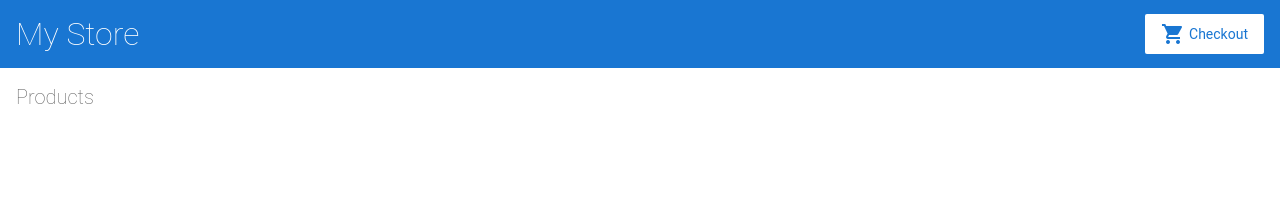
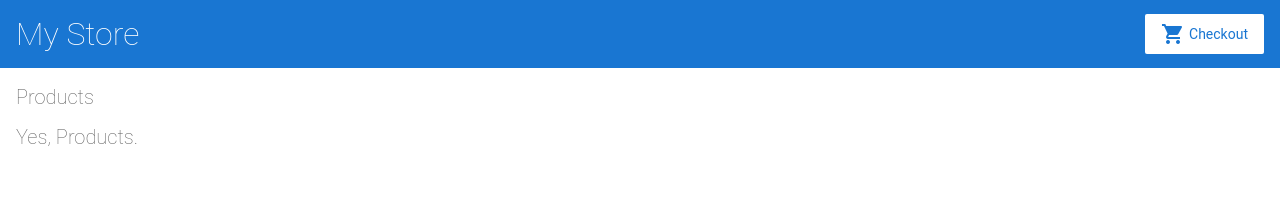
Before and after one commit to camelCaseGuy/angular-first-demo, an Angular app: page / in a window 1280 px wide. Shown: the top 215 px of the page. Built offline with nearby package versions, Linux system fonts and the light colour scheme.

Commit message:
1 file modified - Yes, Products.

```diff
--- a/src/app/product-list/product-list.component.html
+++ b/src/app/product-list/product-list.component.html
@@ -1,5 +1,5 @@
 <h2>Products</h2>
-
+<h2>Yes, Products.</h2>
 
 <!--
 Copyright Google LLC. All Rights Reserved.
```
